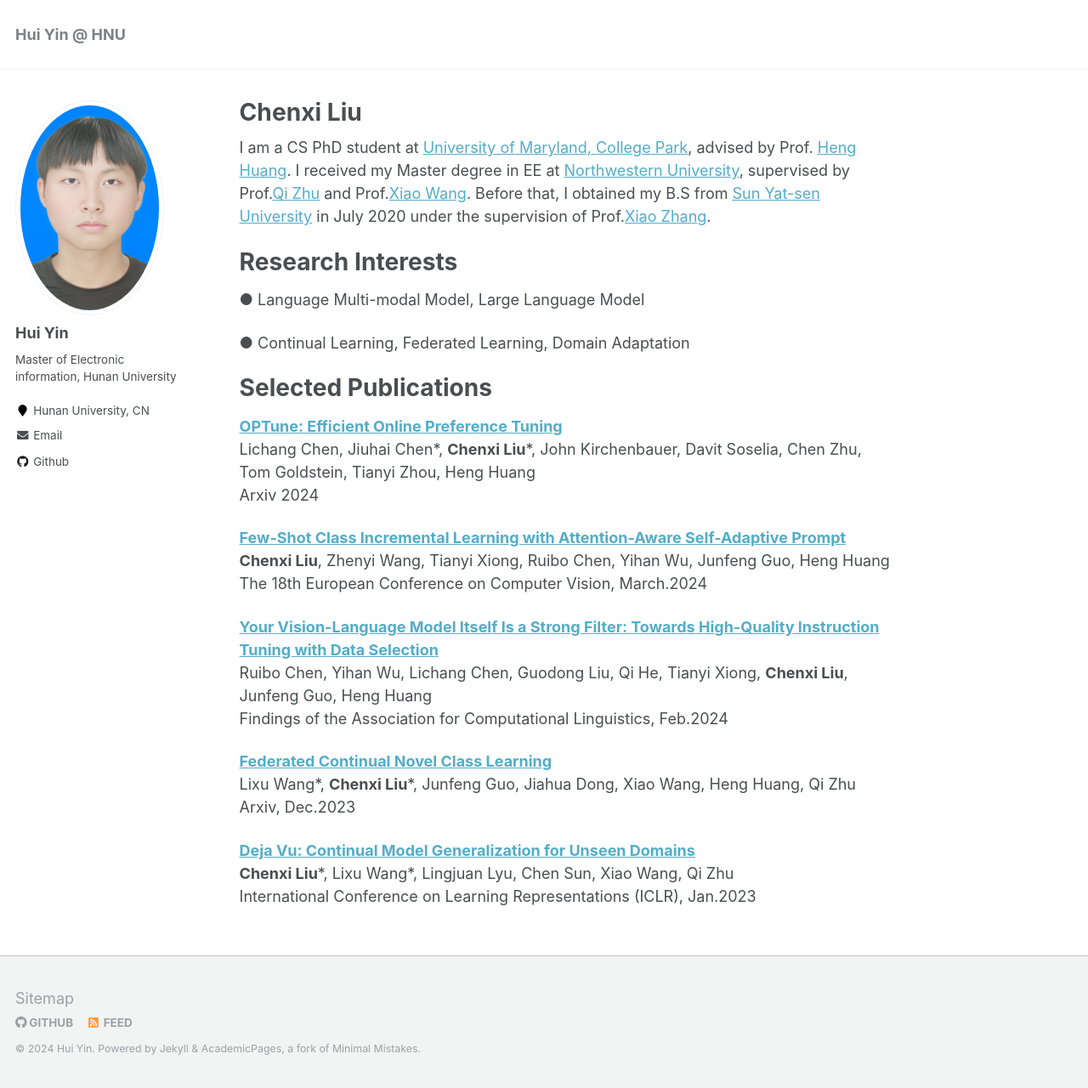
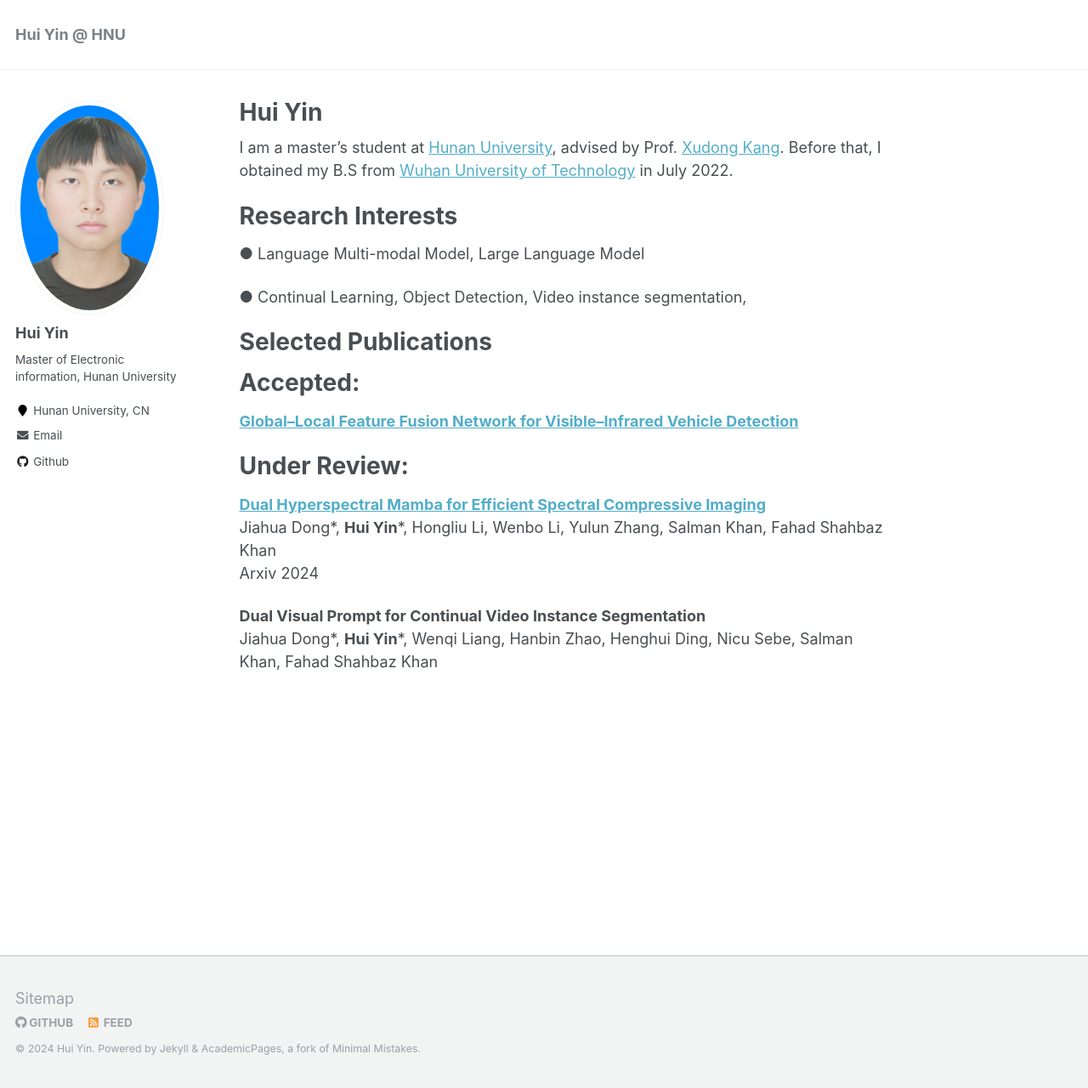
Before and after one commit to yinhui6/homepage, a Jekyll site: the page built from _pages/about.md, in a window 1280 px wide and 1280 px high. Shown: the whole window at 85% size. Built offline with Jekyll 4.4.1, drawn with Linux system fonts in a browser that asks for light colours.

Commit message:
Update about.md

```diff
--- a/_pages/about.md
+++ b/_pages/about.md
@@ -1,60 +1,40 @@
 ---
 permalink: /
-title: "Chenxi Liu"
-excerpt: "Chenxi Liu"
+title: "Hui Yin"
+excerpt: "Hui Yin"
 author_profile: true
 redirect_from:
   - /about/
   - /about.html
 ---
 
-I am a CS PhD student at [University of Maryland, College Park](https://www.cs.umd.edu/), advised by Prof. [Heng Huang](https://www.cs.umd.edu/people/heng).
-I received my Master degree in EE at [Northwestern University](https://www.mccormick.northwestern.edu/electrical-computer/), supervised by Prof.[Qi Zhu](https://www.mccormick.northwestern.edu/research-faculty/directory/profiles/zhu-qi.html) and Prof.[Xiao Wang](https://www.mccormick.northwestern.edu/research-faculty/directory/profiles/wang-xiao.html). Before that, I obtained my B.S from [Sun Yat-sen University](https://www.sysu.edu.cn/sysuen/) in July 2020 under the supervision of Prof.[Xiao Zhang](https://spe.sysu.edu.cn/node/328).
+I am a master's student at [Hunan University](https://www-en.hnu.edu.cn/), advised by Prof. [Xudong Kang](https://scholar.google.com/citations?user=5XOeLZYAAAAJ&hl=zh-CN).
+Before that, I obtained my B.S from [Wuhan University of Technology](http://english.whut.edu.cn/) in July 2022.
 
 Research Interests
 ======
 
 ● Language Multi-modal Model, Large Language Model
 
-● Continual Learning, Federated Learning, Domain Adaptation
+● Continual Learning, Object Detection, Video instance segmentation,
 
-
-
-
-<!-- Recent Research
-======
-
-● 01/2023~present: Federated Novel Class Discovery.
-
-● 08/2022~12/2022: Data Imbalance in Self-Supervised Federated Learning.
-
-● 04/2022~09/2022: Tackling Continual Domain Shift with Simultaneous Domain Generalization and Adaptation. A paper is accepted by **ICLR 2023**.
-
-● 01/2022~03/2022: Fairness in Continual Learning. -->
 
 
 Selected Publications
 ======
-[**OPTune: Efficient Online Preference Tuning**](https://arxiv.org/pdf/2406.07657)
-Lichang Chen, Jiuhai Chen\*, **Chenxi Liu**\*, John Kirchenbauer, Davit Soselia, Chen Zhu, Tom Goldstein, Tianyi Zhou, Heng Huang
+
+Accepted:
+===
+[**Global–Local Feature Fusion Network for Visible–Infrared Vehicle Detection**](https://ieeexplore.ieee.org/abstract/document/10476333)
+
+
+Under Review:
+===
+
+[**Dual Hyperspectral Mamba for Efficient Spectral Compressive Imaging**](https://arxiv.org/pdf/2406.00449)
+Jiahua Dong\*, **Hui Yin**\*, Hongliu Li, Wenbo Li, Yulun Zhang, Salman Khan, Fahad Shahbaz Khan
 Arxiv 2024
 
-[**Few-Shot Class Incremental Learning with Attention-Aware Self-Adaptive Prompt**](https://arxiv.org/pdf/2403.09857.pdf)
-**Chenxi Liu**, Zhenyi Wang, Tianyi Xiong, Ruibo Chen, Yihan Wu, Junfeng Guo, Heng Huang
-The 18th European Conference on Computer Vision, March.2024
 
-[**Your Vision-Language Model Itself Is a Strong Filter: Towards High-Quality Instruction Tuning with Data Selection**](https://arxiv.org/pdf/2402.12501.pdf)
-Ruibo Chen, Yihan Wu, Lichang Chen, Guodong Liu, Qi He, Tianyi Xiong, **Chenxi Liu**, Junfeng Guo, Heng Huang
-Findings of the Association for Computational Linguistics, Feb.2024
-
-[**Federated Continual Novel Class Learning**](https://arxiv.org/pdf/2312.13500.pdf)
-Lixu Wang\*, **Chenxi Liu**\*, Junfeng Guo, Jiahua Dong, Xiao Wang, Heng Huang, Qi Zhu
-Arxiv, Dec.2023
-
-[**Deja Vu: Continual Model Generalization for Unseen Domains**](https://arxiv.org/pdf/2301.10418.pdf)
-**Chenxi Liu**\*, Lixu Wang\*, Lingjuan Lyu, Chen Sun, Xiao Wang, Qi Zhu
-International Conference on Learning Representations (ICLR), Jan.2023
-
-<!-- [**Predicting Quantum Many-Body Dynamics with Transferable Neural Networks**](http://cpl.iphy.ac.cn/10.1088/0256-307X/37/1/018401#1)
-Zewang Zhang, Shuo Yang, Yihang Wu, **Chenxi Liu**, Yimin Han, Ching Hua Lee, Zheng Sun, Guangjie Li and Xiao Zhang
-Chinese Physics Letters, Dec. 2019 -->
+**Dual Visual Prompt for Continual Video Instance Segmentation**
+Jiahua Dong\*, **Hui Yin**\*, Wenqi Liang, Hanbin Zhao, Henghui Ding, Nicu Sebe, Salman Khan, Fahad Shahbaz Khan
```
